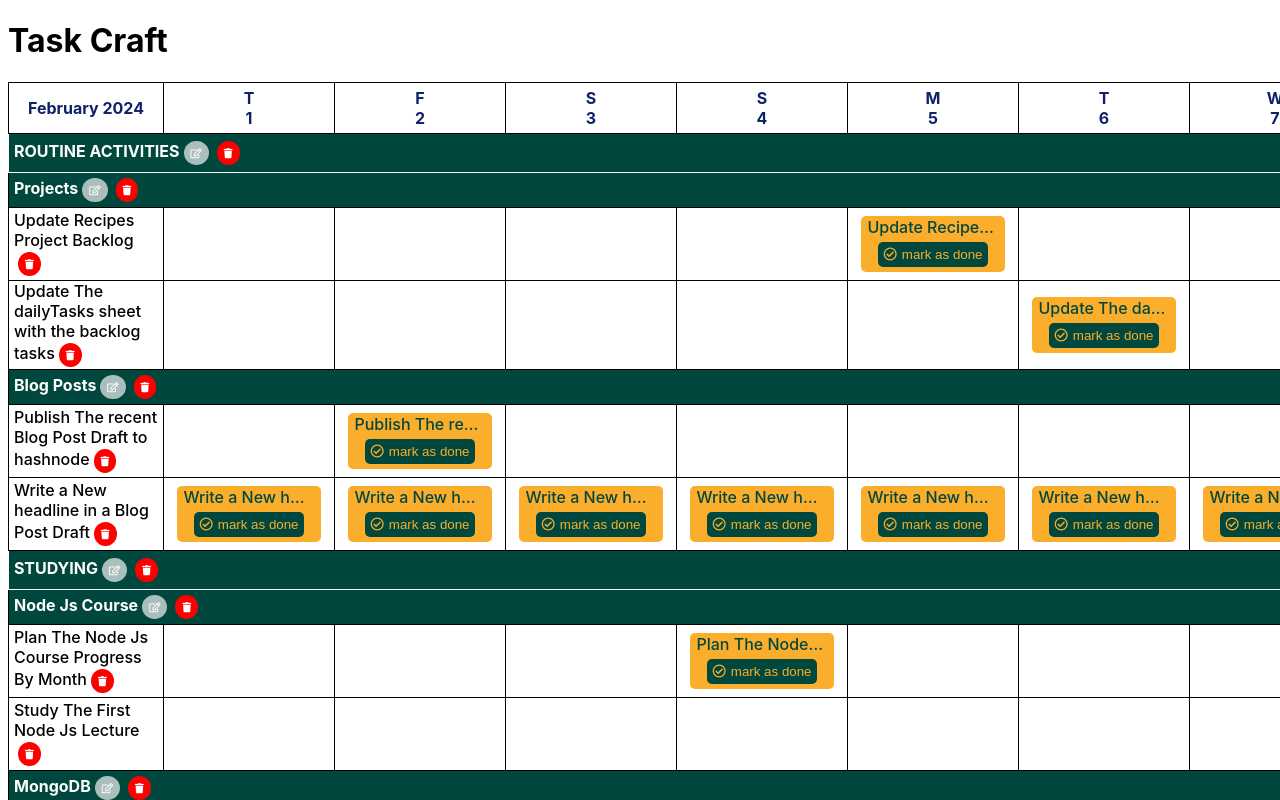
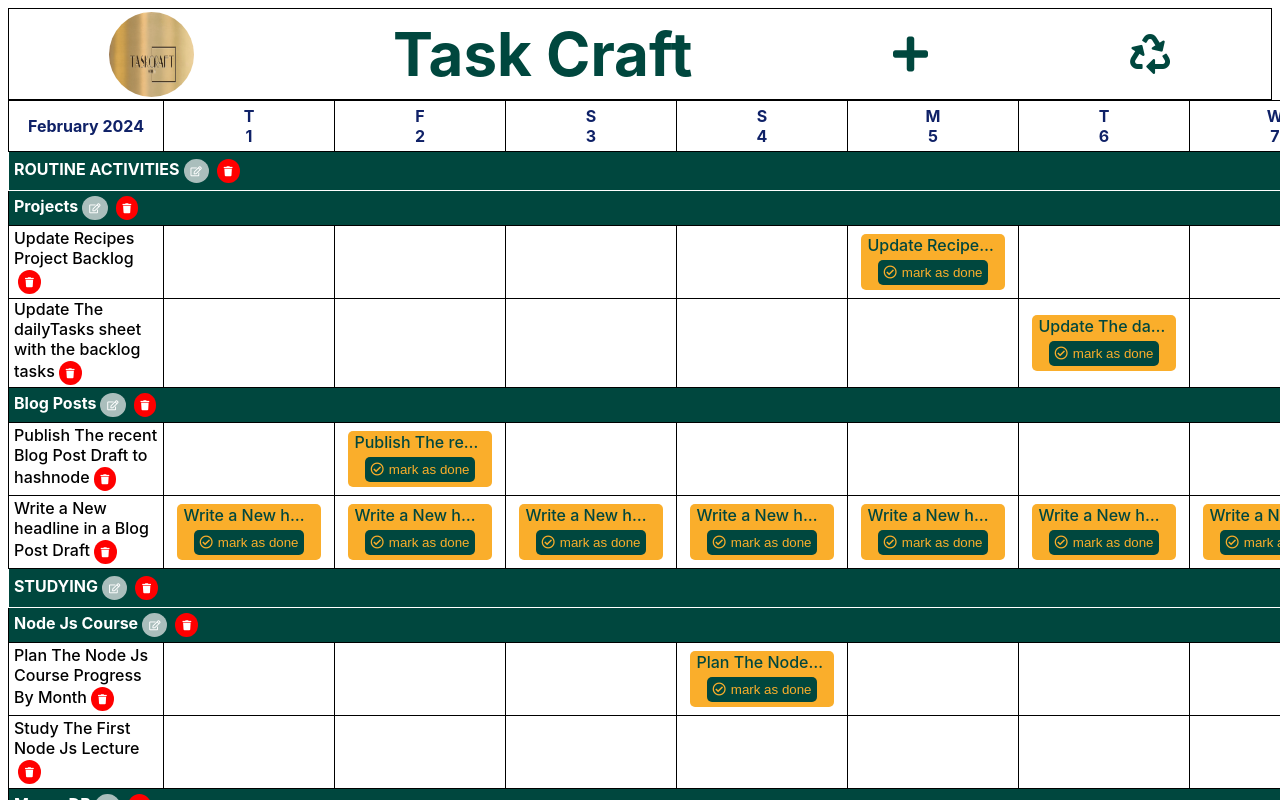
Before and after one commit to chingu-voyages/v47-tier2-team-11, a React (Vite) app in the folder task-craft/: page / in a window 1280 px wide. Shown: the top 800 px of the page. Built offline with nearby package versions, Linux system fonts and the light colour scheme.

Commit message:
Restructure Header component with basic layout

```diff
--- /dev/null
+++ b/task-craft/src/components/Header.css
@@ -0,0 +1,23 @@
+.header {
+  display: flex;
+  justify-content: space-around;
+  height: 90px;
+  color: #00473e;
+  border: 1px solid black;
+  font-size: 30px;
+  align-items: center;
+}
+
+.header-logo {
+  border-radius: 50%;
+  width: 85px;
+  height: 85px;
+}
+
+.header-button {
+  background-color: #fff;
+  color: #00473e;
+}
+.icon {
+  font-size: 40px;
+}
--- a/task-craft/src/components/Header.jsx
+++ b/task-craft/src/components/Header.jsx
@@ -1,10 +1,21 @@
+import logo from "../assets/logo.png";
+import "./Header.css";
+
 const Header = () => {
-    return (
-        <>
-            <h1>Task Craft</h1>
-        </>
-    )
+  return (
+    <>
+      <div className="header">
+        <img className="header-logo" src={logo} alt="logo" />
+        <h1>Task Craft</h1>
+        <button title="Add Task" className="header-button">
+          <i className="fas fa-plus icon"></i>
+        </button>
+        <button title="Reset Tasks" className="header-button">
+          <i class="fas fa-recycle icon"></i>
+        </button>
+      </div>
+    </>
+  );
+};
 
-}
-
-export default Header
+export default Header;
```
Also changed, not shown: task-craft/src/assets/logo.png (added).
